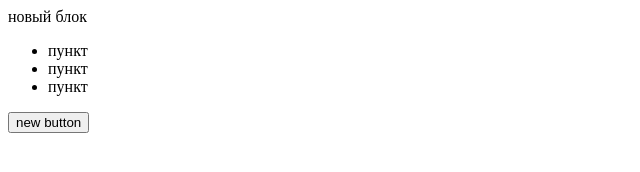
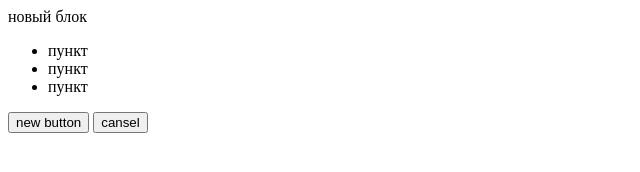
Before and after one commit to aleksvoroncovsm/new-project-3, a plain HTML site: page index.html in a window 1280 px wide. Shown: the whole page, without its empty margins (0-640 px from the left). Drawn offline with Linux system fonts and the light colour scheme.

Commit message:
добавил кнопку кансел

```diff
--- a/index.html
+++ b/index.html
@@ -14,5 +14,6 @@
         <li>пункт</li>
     </ul>
     <button>new button</button>
+    <button>cansel</button>
 </body>
 </html>
```
